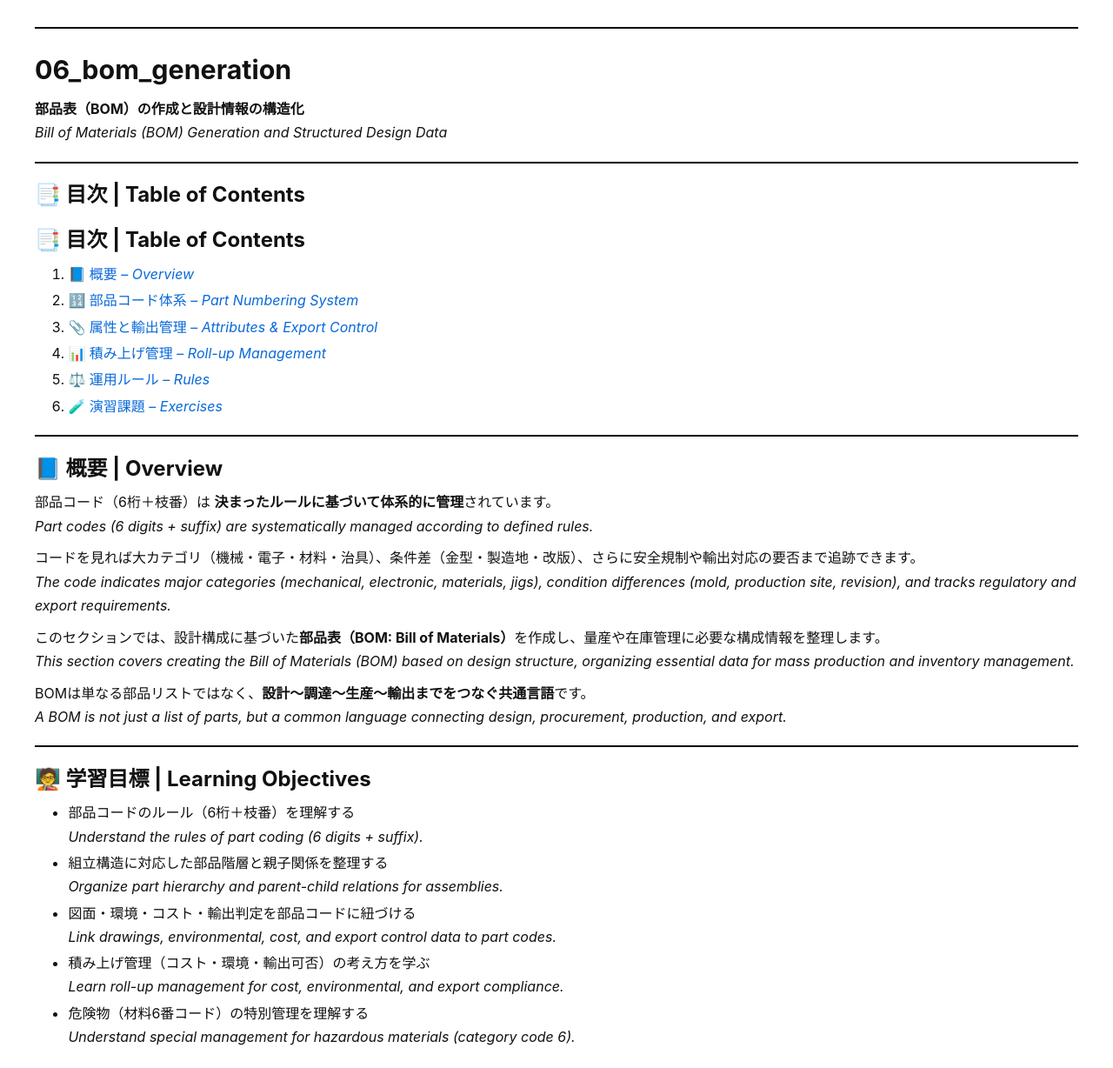
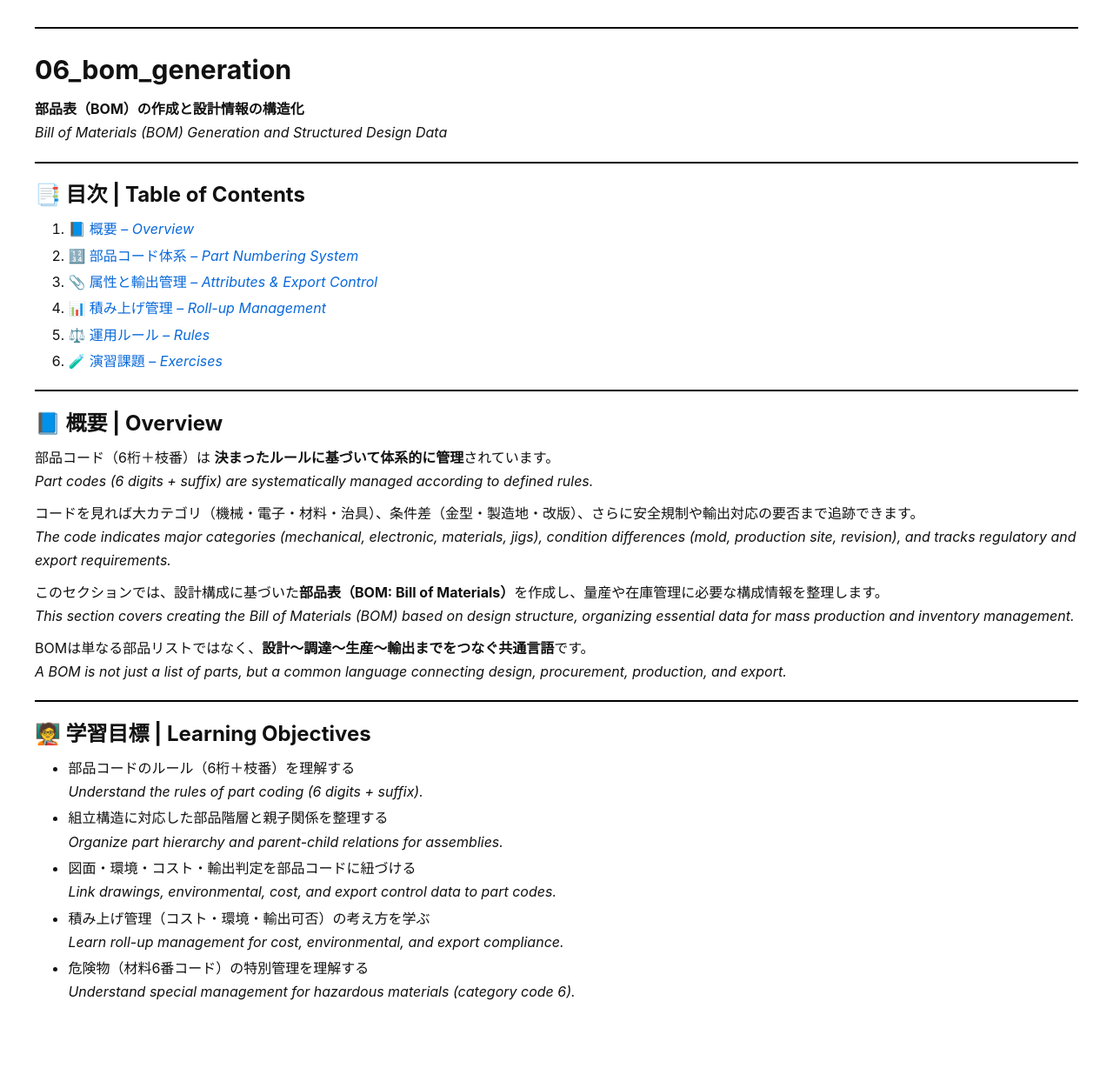
Before and after one commit to Samizo-AITL/EduMecha, a Jekyll site: the page built from 08_production_process/06_bom_generation/index.md, in a window 1280 px wide. Shown: the whole page at 87% size. Built offline with Jekyll 4.4.1, drawn with Linux system fonts in a browser that asks for light colours; after the commit the page ends 1176 px from its top, so only the background shows below that.

Commit message:
Update index.md

```diff
--- a/08_production_process/06_bom_generation/index.md
+++ b/08_production_process/06_bom_generation/index.md
@@ -15,8 +15,6 @@ tags: ["BOM", "部品コード", "設計管理", "輸出管理", "環境デー
 *Bill of Materials (BOM) Generation and Structured Design Data*
 
 ---
-
-## 📑 目次 | Table of Contents
 
 ## 📑 目次 | Table of Contents
 
```
